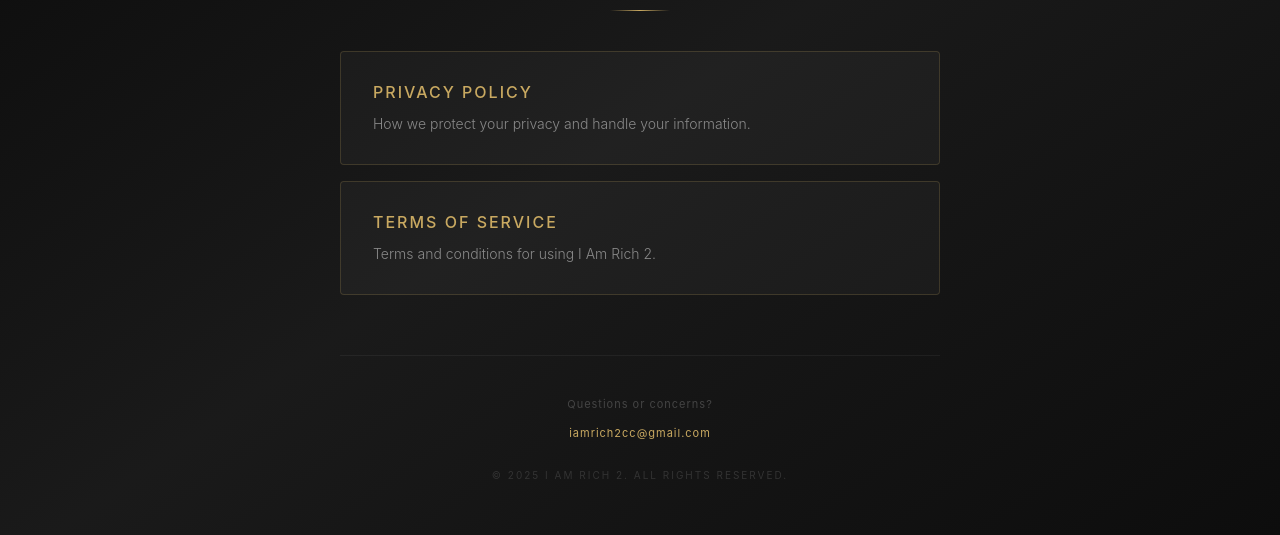
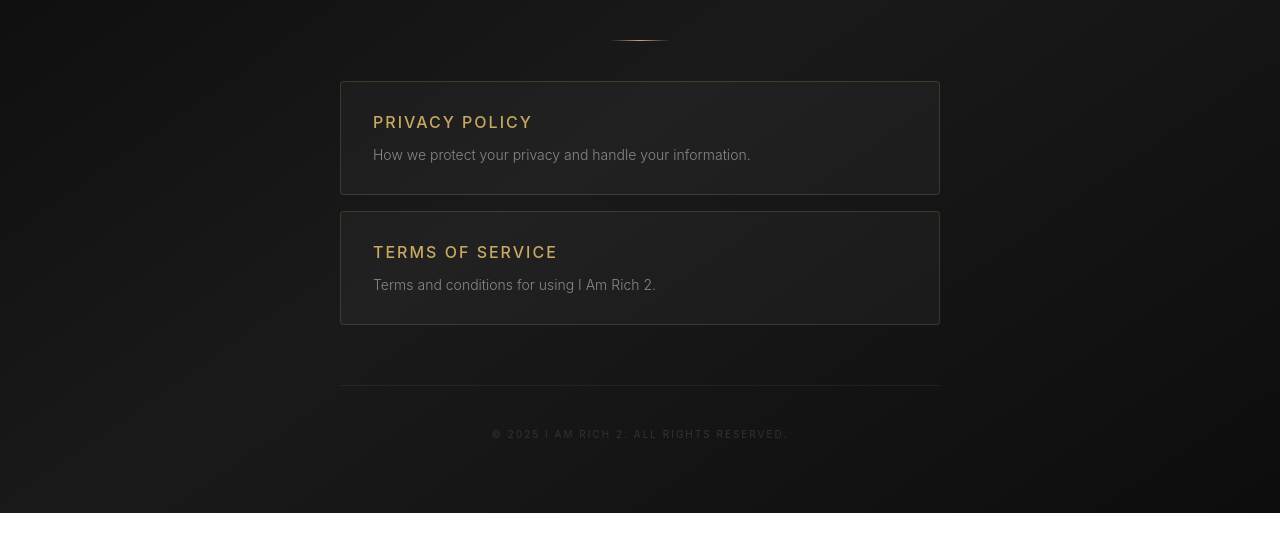
Before and after one commit to rich-2-rich/legal, a plain HTML site: page index.html in a window 1280 px wide. Shown: the part 287-822 px from the top of the page. After the commit the page ends 800 px from the top, so only its background shows below. Drawn offline with Linux system fonts and the light colour scheme.

Commit message:
Update index.html

```diff
--- a/index.html
+++ b/index.html
@@ -147,25 +147,7 @@
             border-top: 1px solid rgba(255, 255, 255, 0.05);
         }
 
-        .footer p {
-            font-size: 11px;
-            color: #444;
-            letter-spacing: 1px;
-            margin-bottom: 12px;
-        }
-
-        .footer a {
-            color: #C9A961;
-            text-decoration: none;
-            transition: color 0.3s ease;
-        }
-
-        .footer a:hover {
-            color: #D4AF37;
-        }
-
         .footer .copyright {
-            margin-top: 24px;
             font-size: 10px;
             color: #333;
             letter-spacing: 2px;
@@ -213,8 +195,6 @@
         </div>
 
         <div class="footer">
-            <p>Questions or concerns?</p>
-            <p><a href="mailto:iamrich2cc@gmail.com">iamrich2cc@gmail.com</a></p>
             <p class="copyright">© 2025 I Am Rich 2. All rights reserved.</p>
         </div>
     </div>
```
